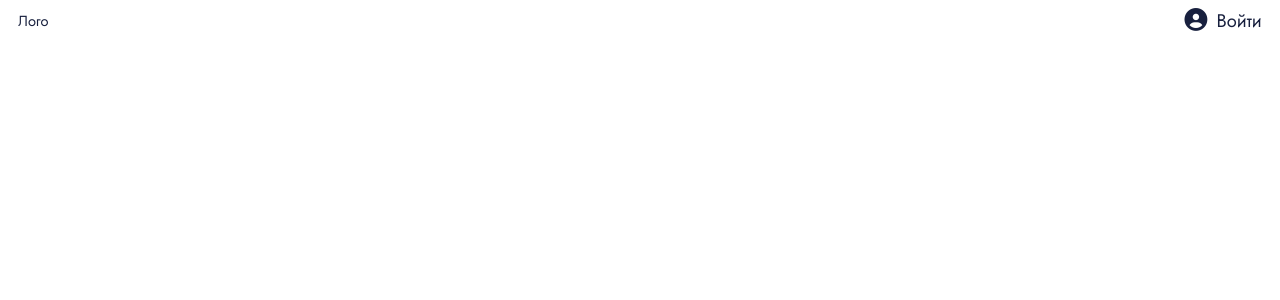
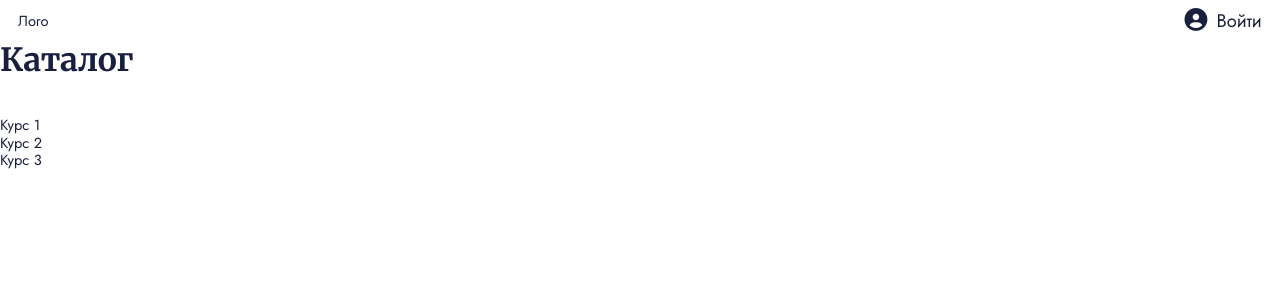
Before and after one commit to MariaLight/platform-for-courses, a React (Vite) app: page / in a window 1280 px wide. Shown: the top 300 px of the page. Built offline with nearby package versions, Linux system fonts and the light colour scheme; data requests are answered from the project's data file.

Commit message:
add catalog template

```diff
--- a/src/App.jsx
+++ b/src/App.jsx
@@ -2,7 +2,7 @@
 import { Routes, Route } from 'react-router-dom';
 import { Container } from './components/Container/Container';
 import { ContainerWithSidebar } from './components/ContainerWithSidebar/ContainerWithSidebar';
-import { Authorization, Profile, Users, EditUser, UserCourses } from './pages';
+import { Authorization, Profile, Users, EditUser, UserCourses, AllCourses } from './pages';
 import { MainPage } from './pages/MainPage/MainPage';
 import { Registartion } from './pages/Registration/Registration';
 
@@ -26,7 +26,7 @@ function App() {
         <Route path="/courses/:courseSlug/:moduleSlug/:lessonId" element={<ContainerWithSidebar>Страница урока</ContainerWithSidebar>} />
 
         <Route path="/support" element={<ContainerWithSidebar>Поддержка</ContainerWithSidebar>} />
-        <Route path="/catalog" element={<ContainerWithSidebar>Каталог</ContainerWithSidebar>} />
+        <Route path="/catalog" element={<ContainerWithSidebar><AllCourses /></ContainerWithSidebar>} />
         <Route path="/profile" element={<ContainerWithSidebar><Profile /></ContainerWithSidebar>} />
 
         <Route path="*" element={<ContainerWithSidebar>Ошибка</ContainerWithSidebar>} />
--- /dev/null
+++ b/src/bff/api/get-courses.js
@@ -0,0 +1,5 @@
+import { transformCourse } from "../transformers";
+
+export const getCourses = () => fetch("http://localhost:3026/courses").then((loadedCourses) => loadedCourses.json())
+.then((loadedCourses) => loadedCourses && loadedCourses.map(transformCourse))
+;
--- a/src/bff/api/index.js
+++ b/src/bff/api/index.js
@@ -5,3 +5,4 @@ export * from './get-roles'
 export * from './set-user'
 export * from './delete-user'
 export * from './get-user-courses'
+export * from './get-courses'
--- /dev/null
+++ b/src/bff/operations/fetch-courses.js
@@ -0,0 +1,11 @@
+import { getCourses } from "../api";
+
+export const fetchCourses = async (userSession) => {
+
+    const courses = await getCourses();
+
+    return {
+        error: null,
+        res: courses,
+    }
+}
--- a/src/bff/operations/index.js
+++ b/src/bff/operations/index.js
@@ -7,3 +7,4 @@ export * from './fetch-user'
 export * from './update-user'
 export * from './remove-user'
 export * from './fetch-user-courses'
+export * from './fetch-courses'
--- a/src/bff/server.js
+++ b/src/bff/server.js
@@ -1,4 +1,4 @@
-import { authorize, fetchRoles, fetchUser, fetchUserCourses, fetchUsers, logout, register, removeUser, updateUser } from './operations';
+import { authorize, fetchCourses, fetchRoles, fetchUser, fetchUserCourses, fetchUsers, logout, register, removeUser, updateUser } from './operations';
 
 export const server = {
     logout,
@@ -9,5 +9,6 @@ export const server = {
     fetchUser,
     updateUser,
     removeUser,
-    fetchUserCourses
+    fetchUserCourses,
+    fetchCourses
 }
--- /dev/null
+++ b/src/pages/AllCourses/AllCourses.jsx
@@ -0,0 +1,37 @@
+import { useState, useEffect } from "react";
+import { H1, ErrorPageContainer } from "../../components";
+import { useServerRequest } from "../../hooks";
+import { CourseCard } from "./components";
+
+export const AllCourses = () => {
+    const requestServer = useServerRequest();
+
+    const [courses, setCourses] = useState([]);
+    const [errorMessage, setErrorMessage] = useState(null);
+    useEffect(() => {
+        requestServer('fetchCourses').then((coursesRes) => {
+            if (coursesRes.error) {
+                setErrorMessage(coursesRes.error);
+                return;
+            }
+
+            setCourses(coursesRes.res);
+        });
+
+    }, [requestServer]);
+
+    return (
+        <div>
+            <ErrorPageContainer error={errorMessage}>
+                <H1>Каталог</H1>
+
+                <div className="">
+
+                    {courses.map(({ id, title, imageUrl }) =>
+                        <CourseCard key={id} id={id} title={title} imageUrl={imageUrl} />
+                    )}
+                </div>
+            </ErrorPageContainer>
+        </div>
+    )
+}
--- /dev/null
+++ b/src/pages/AllCourses/components/CourseCard/CourseCard.jsx
@@ -0,0 +1,7 @@
+export const CourseCard = ({id, title, imageUrl}) => {
+return (
+    <div>
+        {title}
+    </div>
+)
+}
--- /dev/null
+++ b/src/pages/AllCourses/components/index.js
@@ -0,0 +1 @@
+export * from './CourseCard/CourseCard'
--- a/src/pages/MainPage/MainPage.jsx
+++ b/src/pages/MainPage/MainPage.jsx
@@ -1,5 +1,6 @@
 import styles from './main-page.module.css';
 import { Header } from './components/Header/Header';
+import { AllCourses } from '../AllCourses/AllCourses';
 
 export const MainPage = () => {
     return (
@@ -7,6 +8,7 @@ export const MainPage = () => {
             <Header />
             {/* <Banner />
             <Catalog /> */}
+            <AllCourses />
         </>
     )
 
--- a/src/pages/index.js
+++ b/src/pages/index.js
@@ -3,3 +3,4 @@ export * from './Profile/Profile';
 export * from './Users/Users';
 export * from './EditUser/EditUser';
 export * from './UserCourses/UserCourses';
+export * from './AllCourses/AllCourses';
```
Also changed, not shown: src/pages/AllCourses/courses.module.css (added).
